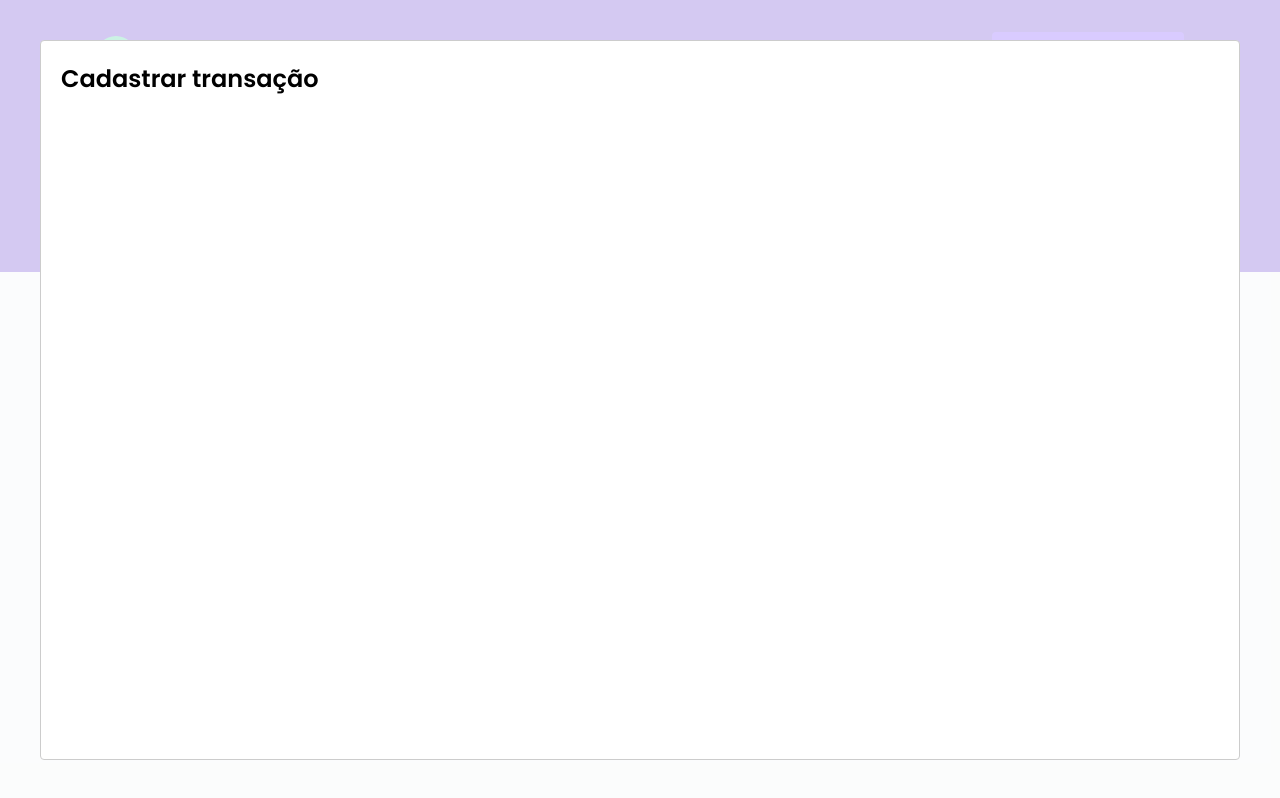
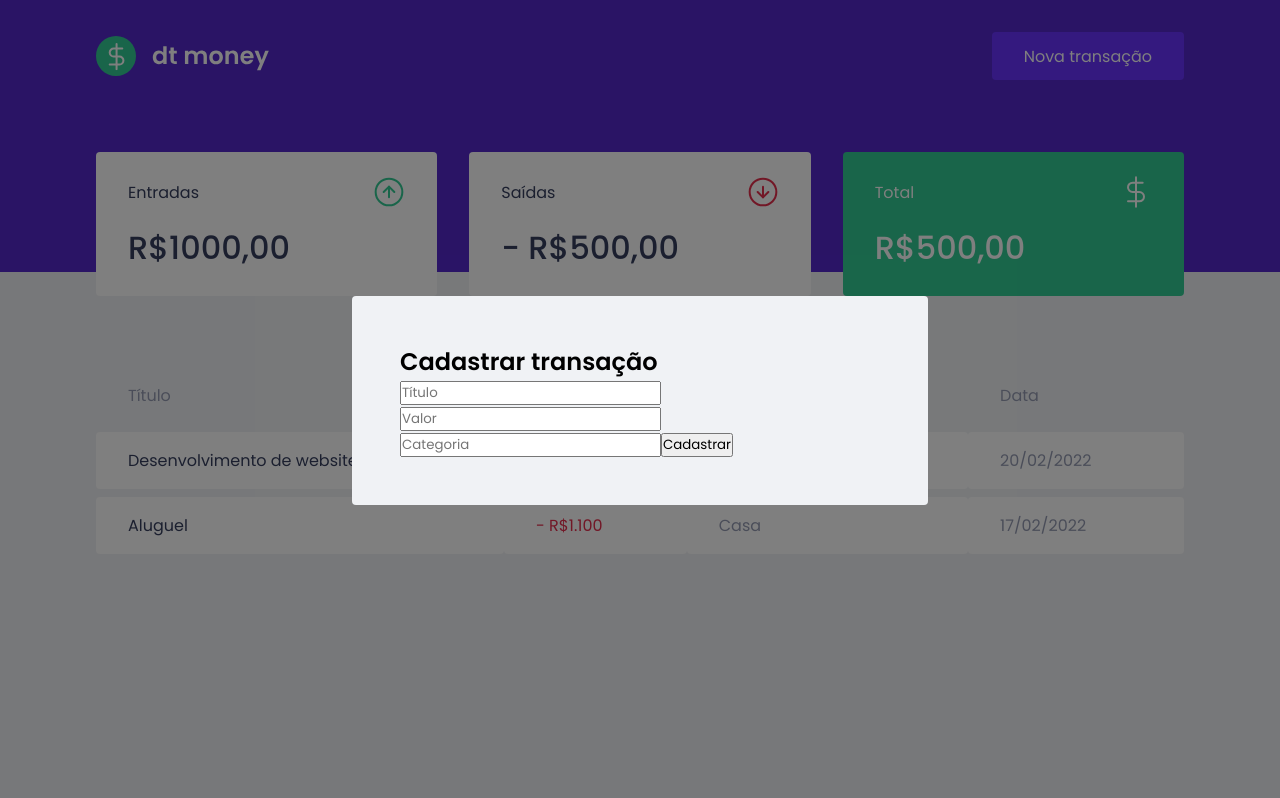
Before and after one commit to cvbordalo/dtmoney, a React (Create React App) app: page / in a window 1280 px wide. Both pictures are taken after a click on the button "Nova transação". Built offline with nearby package versions, Linux system fonts and the light colour scheme; no server answers; what miragejs would draw is missing.

Commit message:
Add form structure

```diff
--- a/src/components/NewTransactionModal/index.tsx
+++ b/src/components/NewTransactionModal/index.tsx
@@ -1,4 +1,5 @@
 import Modal from "react-modal";
+import { Container } from "./styles";
 
 interface NewTransactionModalProps {
   isOpen: boolean;
@@ -10,8 +11,29 @@
     <Modal
       isOpen={isOpen}
       onRequestClose={onRequestClose}
+      overlayClassName='react-modal-overlay'
+      className='react-modal-content'
     >
-      <h2>Cadastrar transação</h2>
+      <Container>
+        <h2>Cadastrar transação</h2>
+
+        <input
+          placeholder="Título"
+        />
+
+        <input
+          type='number'
+          placeholder="Valor"
+        />
+
+        <input
+          placeholder="Categoria"
+        />
+
+        <button type='submit'>
+          Cadastrar
+        </button>
+      </Container>
     </Modal>
   );
 }
--- a/src/components/NewTransactionModal/styles.ts
+++ b/src/components/NewTransactionModal/styles.ts
@@ -1,3 +1,3 @@
 import styled from "styled-components";
 
-export const Container = styled.div``;
+export const Container = styled.form``;
--- a/src/styles/global.ts
+++ b/src/styles/global.ts
@@ -54,4 +54,31 @@
     opacity: 0.6;
     cursor: not-allowed;
   }
+
+  .react-modal-overlay {
+    background: rgba(0, 0, 0, 0.5);
+
+    position: fixed;
+    top: 0;
+    bottom: 0;
+    right: 0;
+    left: 0;
+
+    display: flex;
+    align-items: center;
+    justify-content: center;
+
+  }
+
+  .react-modal-content {
+    width: 100%;
+    max-width: 576px;
+
+    background: var(--background);
+    padding: 3rem;
+    position: relative;
+
+    border-radius: 0.25rem;
+  }
+
 `;
```
